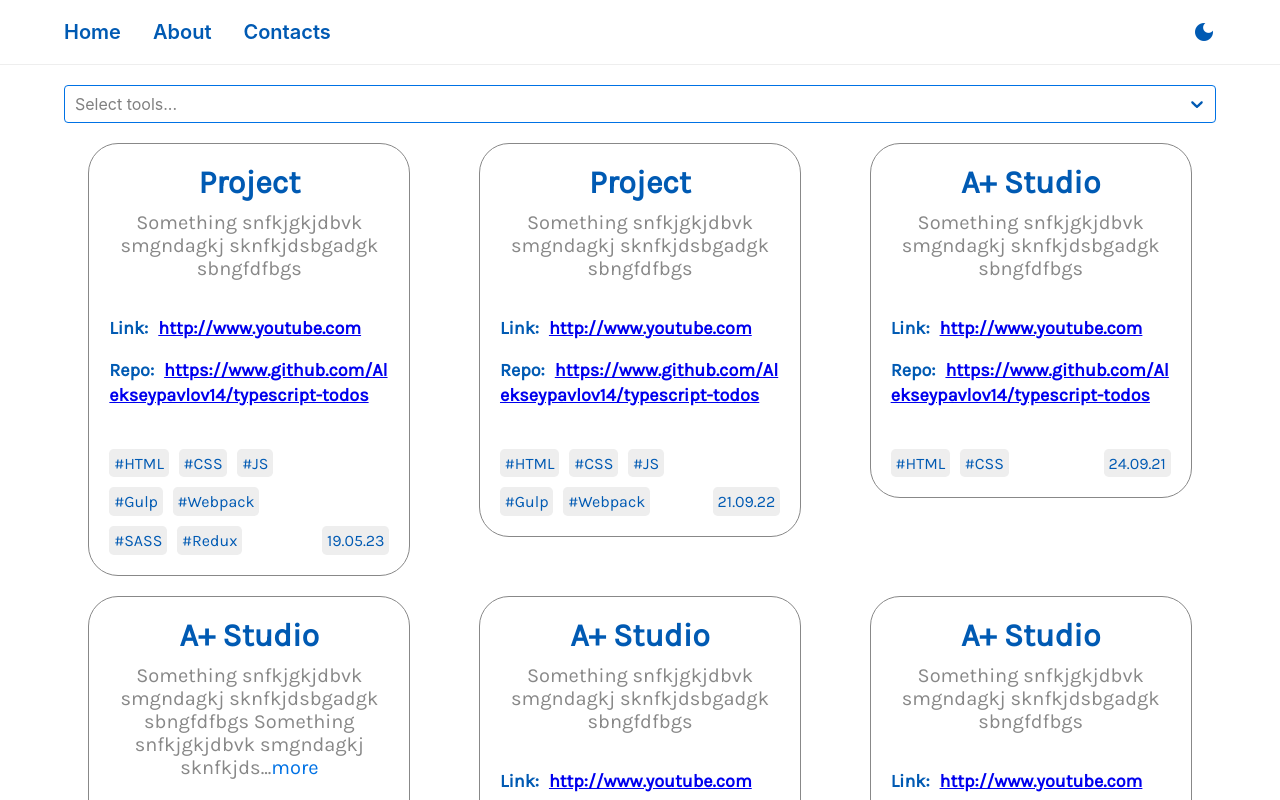
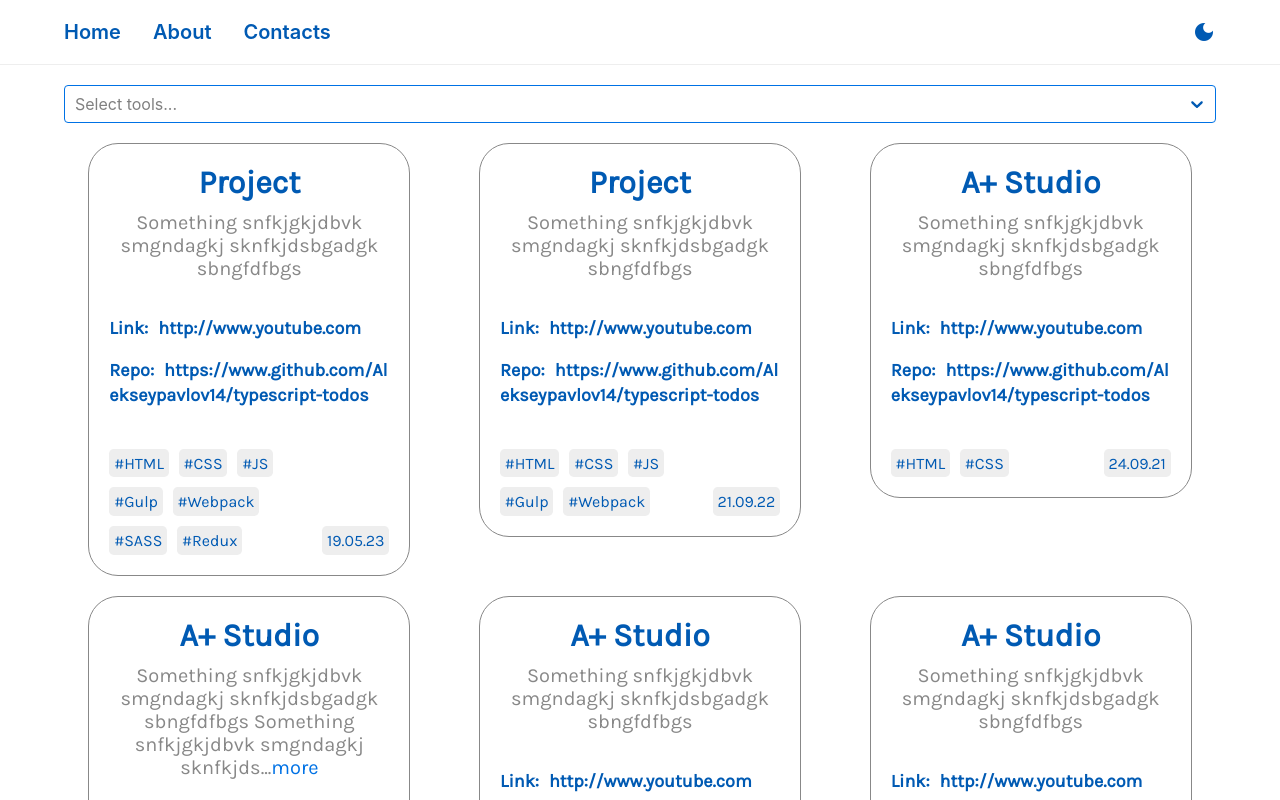
Before and after one commit to Alekseypavlov14/portfolio-site, a React (Create React App) app: page / in a window 1280 px wide. Built offline with nearby package versions, Linux system fonts and the light colour scheme.

Commit message:
fix the problem with Reference styles (rename styles in module.css)

```diff
--- a/src/components/Footer/Footer.module.css
+++ b/src/components/Footer/Footer.module.css
@@ -36,6 +36,8 @@
 
 .Link {
   display: block;
+  text-decoration: none;
+  cursor: pointer;
 }
 
 .Link:not(:last-child) {
--- a/src/components/Reference/Reference.module.css
+++ b/src/components/Reference/Reference.module.css
@@ -1,9 +1,9 @@
-.Link {
+.Reference {
   text-decoration: none;
   cursor: pointer;
 }
 
-.light.Link {
+.light.Reference {
   color: var(--light-dark);
 }
 
```
